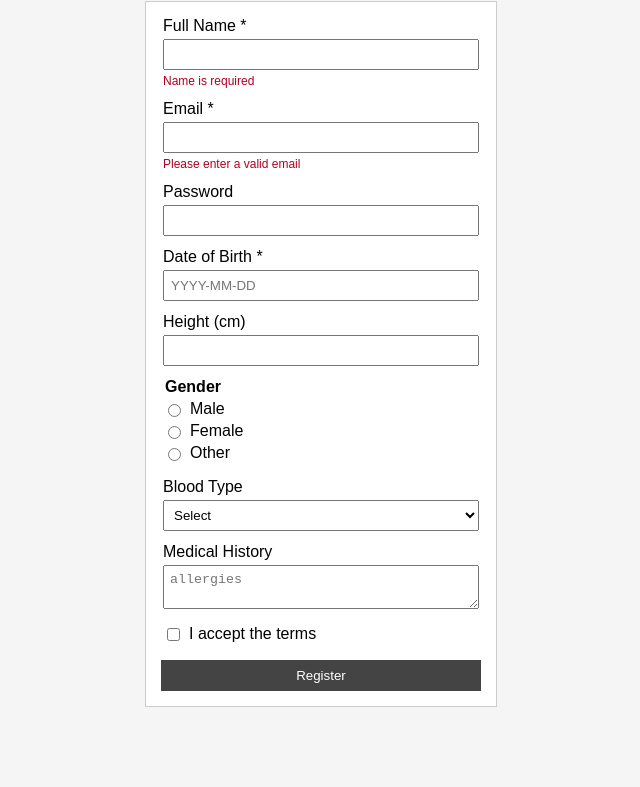
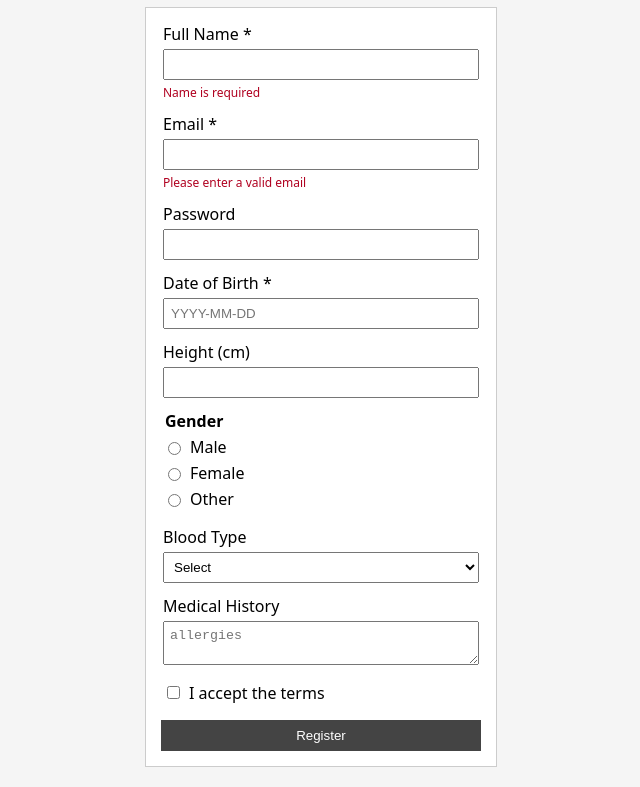
Before and after one commit to NC-EC/vital-signs-intake-form, a website: page public/index.html in a window 1280 px wide. Shown: the part 79-866 px from the top of the page, without its empty margins (319-959 px from the left). Before the commit the page ends 806 px from the top, so only its background shows below. Drawn offline with Linux system fonts and the light colour scheme.

Commit message:
Change font-family to system-ui in style.css

```diff
--- a/public/style.css
+++ b/public/style.css
@@ -1,6 +1,6 @@
 body {
     background-color: #f5f5f5;
-    font-family: Arial, sans-serif;
+    font-family: system-ui, sans-serif;
 }
 
 h1 {
```
